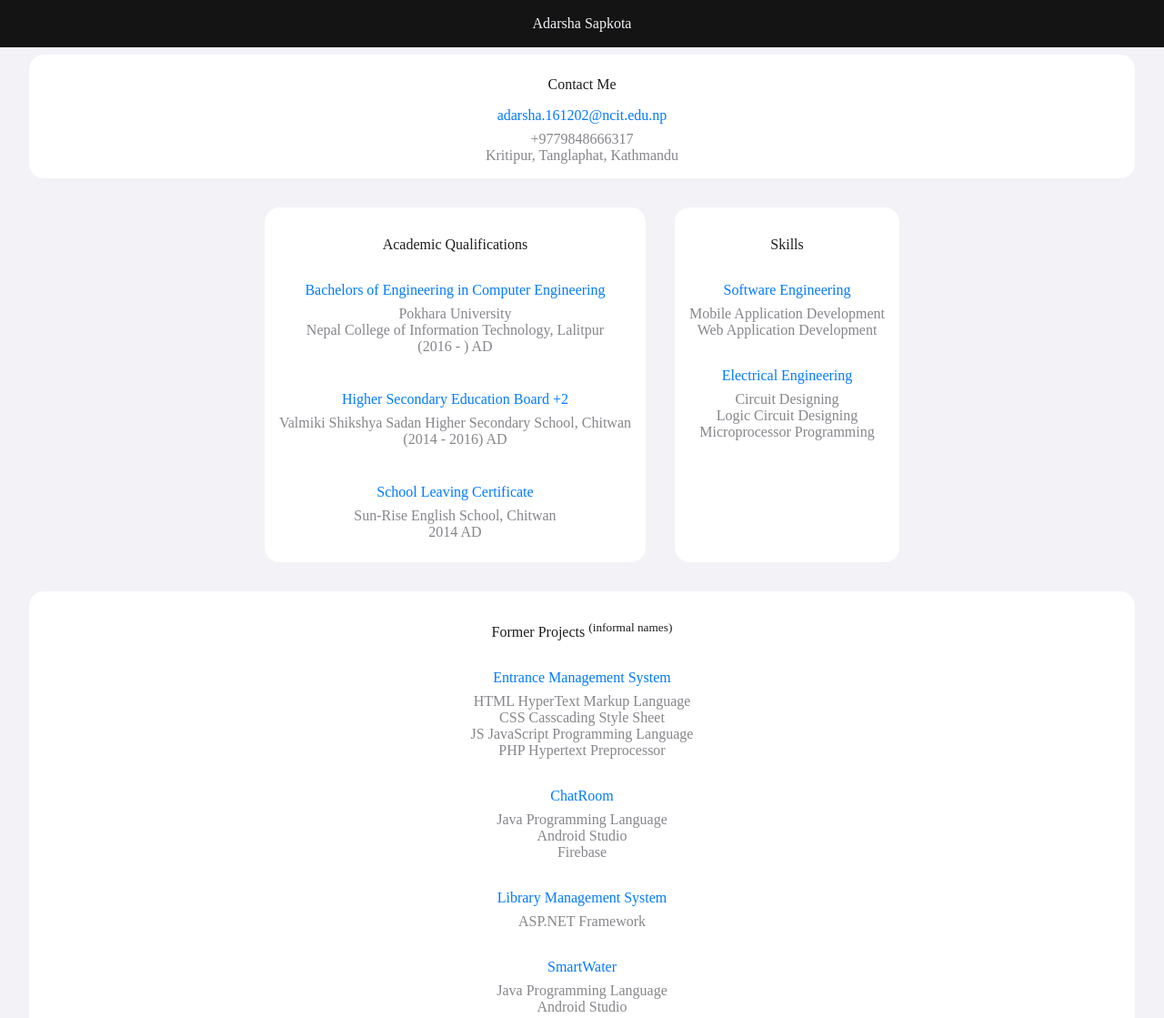
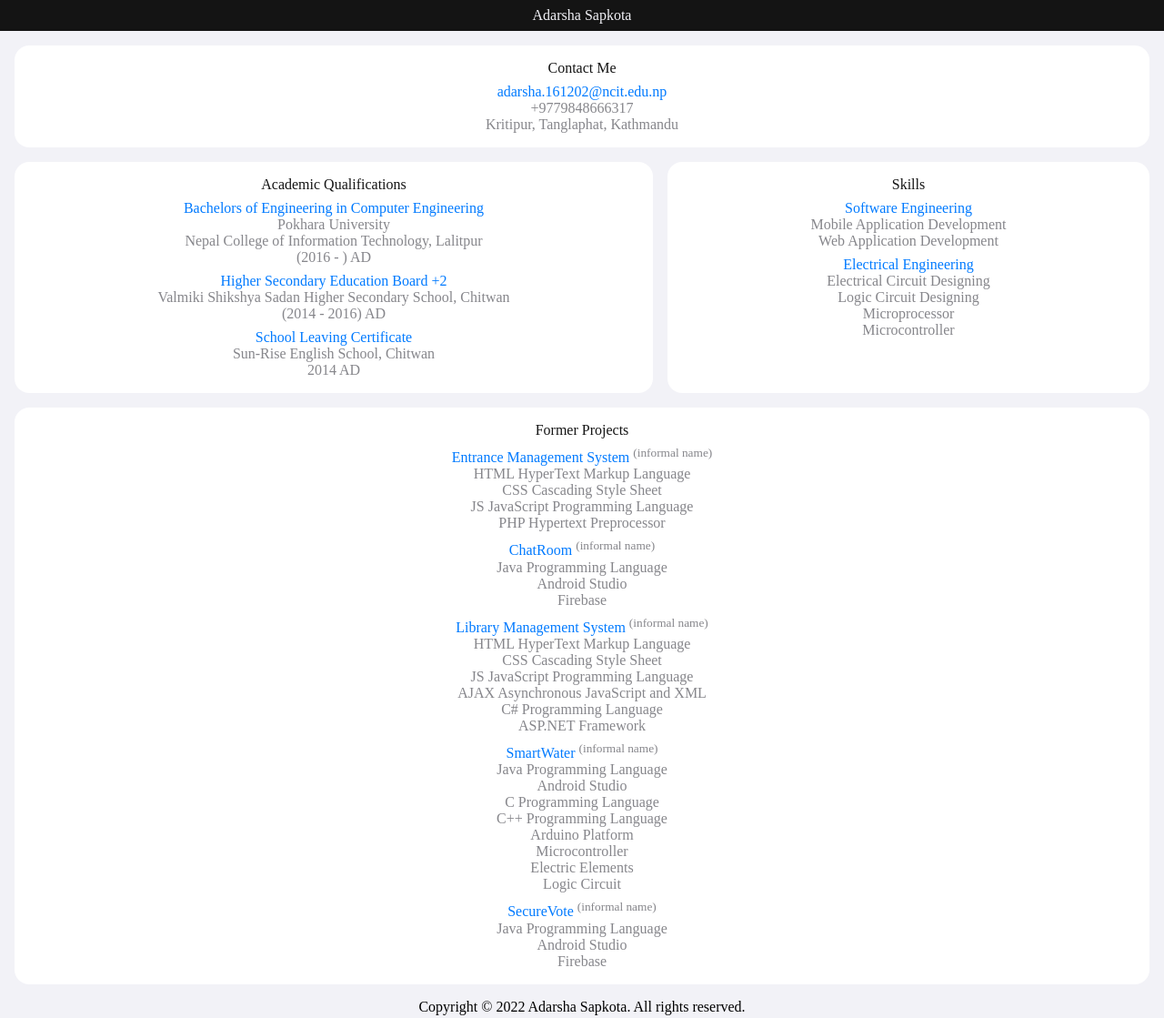
Before and after one commit to adarshasapkota/adarshasapkota.github.io, a plain HTML site: page index.html in a window 1280 px wide. Shown: the top 1119 px of the page at 91% size. Drawn offline with Linux system fonts and the light colour scheme.

Commit message:
Build 0: UI Optimizations and Content corrections

```diff
--- a/index.html
+++ b/index.html
@@ -8,82 +8,133 @@
 	<title>Adarsha Sapkota</title>
 </head>
 <body>
-	<nav>
 	<header>
-			<p class="name">Adarsha Sapkota</p>
+		<nav>Adarsha Sapkota</nav>
 	</header>
-	</nav>
-	<div class="contactMe">
-		<p class="title">Contact Me</p>
-		<ul class="navItems">
-			<li><a href="#email" id="email">adarsha.161202@ncit.edu.np</a></li>
+	<section>
+		<div class="box">
+			<div class="title">Contact Me</div>
+			<ul>
+				<div class="subTitle">
+					<a href="#email">
+						adarsha.161202@ncit.edu.np
+					</a>
+				</div>
 				<li><a href="#phone">+9779848666317</a></li>
-			<li><a href="#address">Kritipur, Tanglaphat, Kathmandu</a></li>
+				<li>
+					<a href="#address">
+						Kritipur, Tanglaphat, Kathmandu
+					</a>
+				</li>
 			</ul>
 		</div>
-    <div class="container">
-	    <div class="box" id="smallBox">
-		<p class="title">Academic Qualifications</p>
+		<div class="boxes">
+			<div class="box">
+				<div class="title">Academic Qualifications</div>
 				<ul>
-		    <li><p id="title">Bachelors of Engineering in Computer Engineering</p></li>
+				    <div class="subTitle">
+					    Bachelors of Engineering in Computer Engineering
+				    </div>
 				    <li>Pokhara University</li>
-		    <li>Nepal College of Information Technology, Lalitpur</li>
+				    <li>
+					    Nepal College of Information Technology, Lalitpur
+				    </li>
 				    <li>(2016 -  ) AD</li>
 				</ul>
 				<ul>
-		    <li><p id="title">Higher Secondary Education Board +2</p></li>
-		    <li>Valmiki Shikshya Sadan Higher Secondary School, Chitwan</li>
+				    <div class="subTitle">
+					    Higher Secondary Education Board +2
+				    </div>
+				    <li>
+					    Valmiki Shikshya Sadan Higher Secondary School, Chitwan
+				    </li>
 				    <li>(2014 - 2016) AD</li>
 				</ul>
 				<ul>
-	           <li><p id="title">School Leaving Certificate</P></li>
+				   <div class="subTitle">
+					   School Leaving Certificate
+				   </div>
 				    <li>Sun-Rise English School, Chitwan</li>
 				    <li>2014 AD</li>
 				</ul>
 			</div>
-	    <div class="box" id="smallBox">
-		<p class="title">Skills</p>
+			<div class="box">
+				<div class="title">Skills</div>
 				<ul>
-			<li><p id="title">Software Engineering</p></li>
+					<div class="subTitle">
+						Software Engineering
+					</div>
 					<li>Mobile Application Development</li>
 					<li>Web Application Development</li>
-			<li><p id="title">Electrical Engineering</P></li>
-			<li>Circuit Designing</l>
+				</ul>
+				<ul>
+					<div class="subTitle">
+						Electrical Engineering
+					</div>
+					<li>Electrical Circuit Designing</li>
 					<li>Logic Circuit Designing</li>
-			<li>Microprocessor Programming</li>
+					<li>Microprocessor</li>
+					<li>Microcontroller</li>
+				</ul>
 			</div>
 		</div>
-    <div class="box" id="bigBox">
-	    <p class="title">Former Projects <sup>(informal names)</sup></p>
+		<div class="box">
+			<div class="title">Former Projects</div>
 			<ul>
-	    <li><p id="title">Entrance Management System</P><li>
+				<div class="subTitle">
+				    Entrance Management System <sup>(informal name)</sup>
+				</div>
 				<li>HTML HyperText Markup Language</li>
-	    <li>CSS Casscading Style Sheet</li>
+				<li>CSS Cascading Style Sheet</li>
 				<li>JS JavaScript Programming Language</li>
 				<li>PHP Hypertext Preprocessor</li>
-	    <li><p id="title">ChatRoom</li>
+			</ul>
+			<ul>
+				<div class="subTitle">
+				    ChatRoom <sup>(informal name)</sup>
+				</div>
 				<li>Java Programming Language</li>
 				<li>Android Studio</li>
 				<li>Firebase</li>
-	    <li><p id="title">Library Management System</li>
-	    <li>ASP.NET Framework </li>
-	    <li><p id="title">SmartWater</li>
+			</ul>
+			<ul>
+				<div class="subTitle">
+				    Library Management System <sup>(informal name)</sup>
+				</div>
+				<li>HTML HyperText Markup Language</li>
+				<li>CSS Cascading Style Sheet</li>
+				<li>JS JavaScript Programming Language</li>
+				<li>AJAX Asynchronous JavaScript and XML</li>
+				<li>C# Programming Language</li>
+				<li>ASP.NET Framework</li>
+			</ul>
+			<ul>
+				<div class="subTitle">
+				    SmartWater <sup>(informal name)</sup>
+				</div>
 				<li>Java Programming Language</li>
 				<li>Android Studio</li>
 				<li>C Programming Language</li>
 				<li>C++ Programming Language</li>
-	    <li>Microprocessor</li>
+				<li>Arduino Platform</li>
+				<li>Microcontroller</li>
 				<li>Electric Elements</li>
 				<li>Logic Circuit</li>
-	    <li><p id="title">SecureVote</li>
+			</ul>
+			<ul>
+				<div class="subTitle">
+				    SecureVote <sup>(informal name)</sup>
+				</div>
 				<li>Java Programming Language</li>
 				<li>Android Studio</li>
 				<li>Firebase</li>
 			</ul>
 		</div>
+	</section>
+	<footer>
 		<div class="copyright">
-	    <p>Copyright &copy 2022 Adarsha Sapkota. All rights reserved.</p>
+			Copyright &copy 2022 Adarsha Sapkota. All rights reserved.
 		</div>
-	</div>
+	</footer>
 </body>
 </html>
--- a/style.css
+++ b/style.css
@@ -4,81 +4,62 @@ body{
 	background-color: #f2f2f7;
 }
 
-.name{
+nav{
+	background-color: #141414;
+	color: #f2f2f7;
 	text-align: center;
-	color: #f2f2f7;
-}
-
-.contactMe{
-	background-color: #ffffff;
-	border-radius: 16px;
-	margin: 8px 32px 0px 32px;
 	padding: 8px;
 }
 
-nav{
-	padding: 1px;
-	background-color: #141414;
+section{
+	margin: 16px 8px;
+}
+
+.box{
+	background-color: #ffffff;
+	border-radius: 16px;
+	text-align: center;
+	flex-grow: 1;
+	margin: 8px;
+	padding: 16px;
+}
+
+.title{
+	color: #141414;
 }
 
 ul{
-    margin: 0;
-    padding: 0px 0px 8px 0px;
+	margin: 0;
+	padding: 0;
 }
 
-.navItems{
-    list-style-type: none;
-    text-align: center;
+.subTitle{
+	color: #007aff;
+	margin: 8px 16px 0px 16px;
 }
 
-#email{
+.subTitle a{
+	text-decoration: none;
 	color: #007aff;
-	padding-bottom: 8px;
 }
 
 li a{
-    display: block;
-    text-decoration: none;
-    color: #86868b;
+	color: #86868b;
+	text-decoration: none;
 }
 
 li{
-    color: #86868b;
-    list-style-type: none;
+	color: #86868b;
+	list-style-type: none;
 }
 
-.title{
-	color: #1d1d1f;
-	text-align: center;
+.boxes{
+	display: flex;
+	justify-content: center;
 }
 
-.box{
-    background-color: #ffffff;
-    text-align: center;
-    color: #d0d0d0;
-    padding: 16px;
-    border-radius: 16px;
-}
-
-li #title{
-	color: #007aff;
-	margin: 32px 0px 8px 0px;
-}
-
-.container{
-	display: flex;
-	justify-content: center;
-	margin-top: 32px;
-	margin-left: 32px;
-}
-
-#smallBox{
-	margin-right: 32px;
-	width: auto;
-}
-
-#bigBox{
-	margin: 32px;
+sup{
+	color: #86868b;
 }
 
 .copyright{
```
Lines whose indentation alone changed are shown as unchanged.
